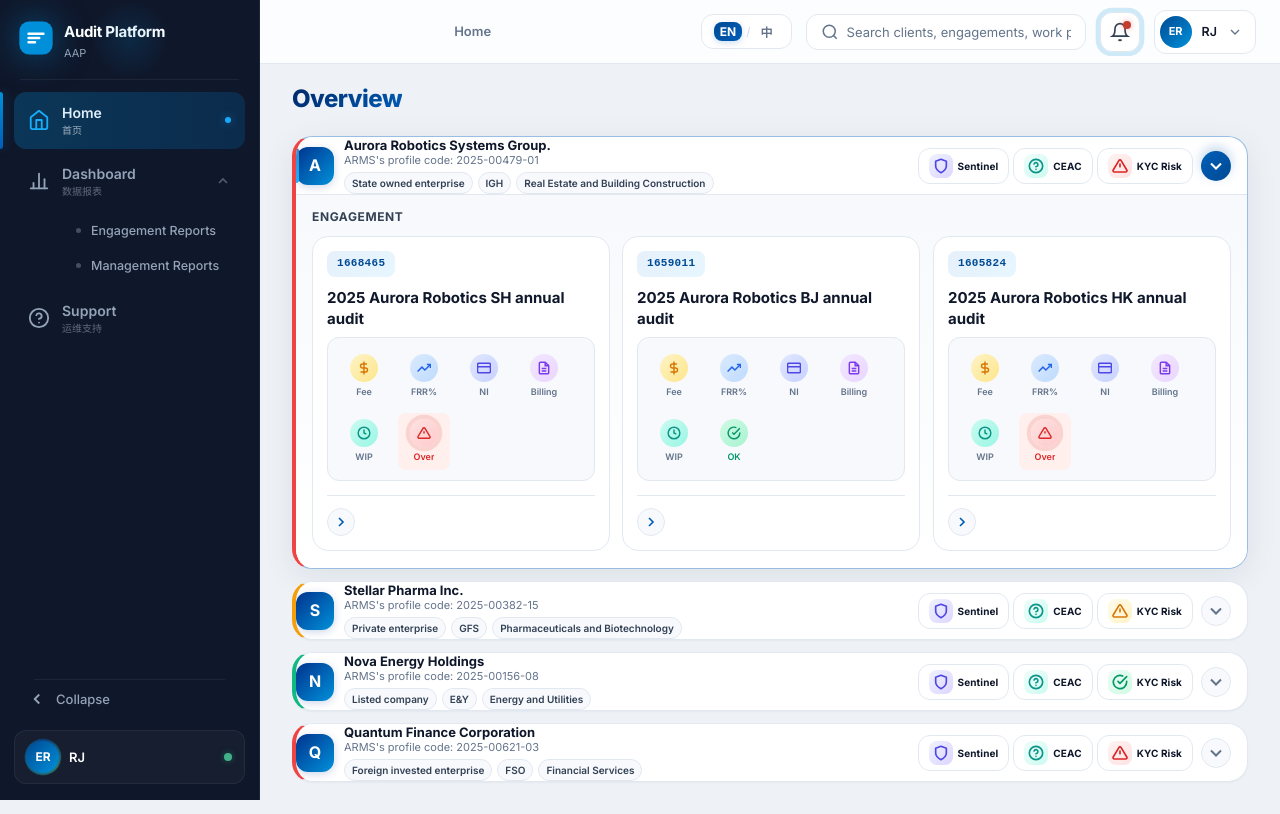
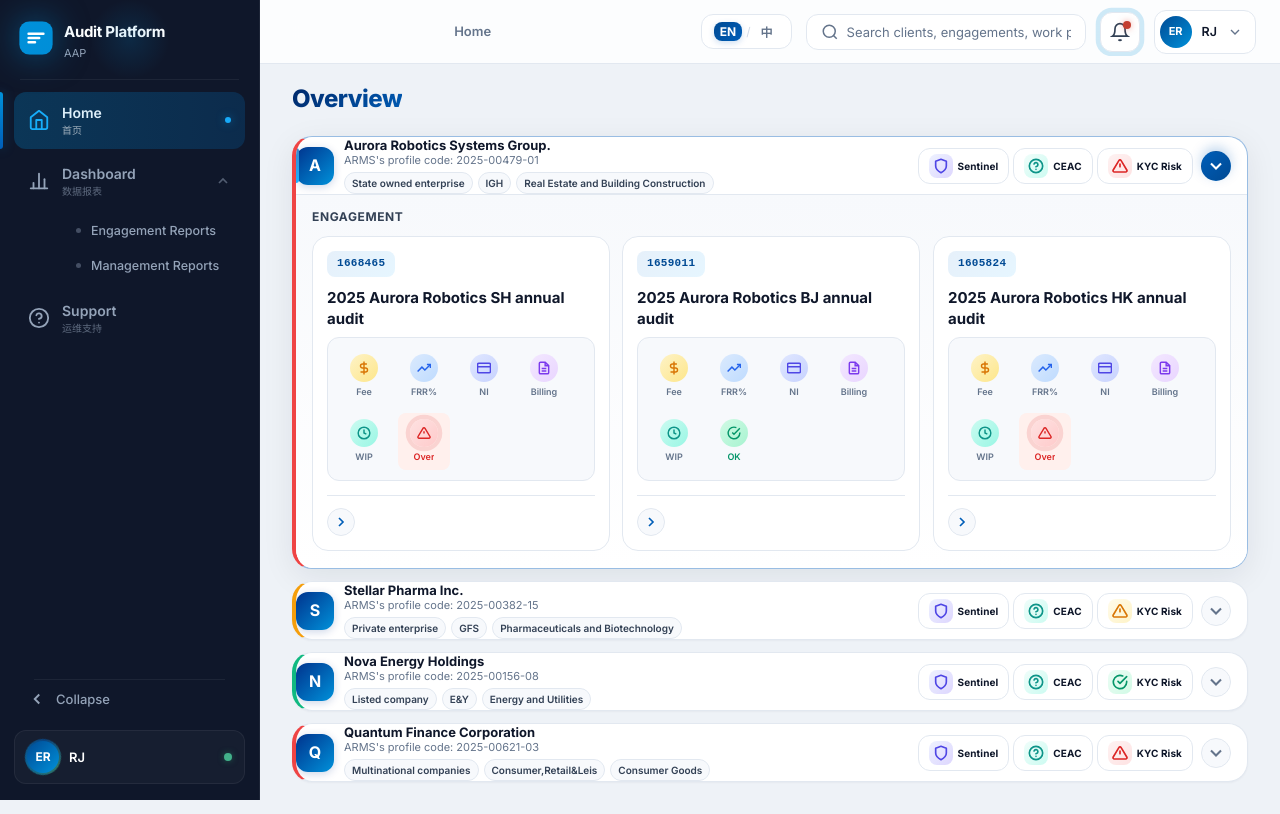
Before and after one commit to jiluodan/aap-platform, a React (Vite) app: page /#/ in a window 1280 px wide. Built offline with nearby package versions, Linux system fonts and the light colour scheme.

Commit message:
fix(ClientSummary): 按表格整行对应关系修正Client Type/LOB/Sector

```diff
--- a/src/pages/ClientSummary.tsx
+++ b/src/pages/ClientSummary.tsx
@@ -149,9 +149,9 @@ const clients: Client[] = [
     market: 'Pre-IPO',
     kycRiskLevel: 'red',
     armsProfileCode: '2025-00621-03',
-    clientType: 'Foreign invested enterprise',
-    clientLob: 'FSO',
-    sector: 'Financial Services',
+    clientType: 'Multinational companies',
+    clientLob: 'Consumer,Retail&Leis',
+    sector: 'Consumer Goods',
     armsProfiles: [
       {
         id: 'e7', code: '16538418', name: '2025 Quantum Finance annual audit',
```
